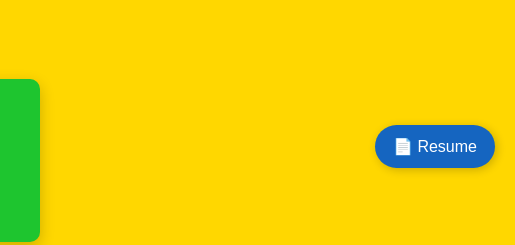
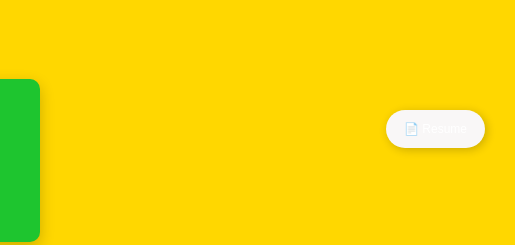
Before and after one commit to ReeshuShivhare/Portfolio, a plain HTML site: page index.html in a window 1280 px wide. Shown: the part 612-857 px from the top of the page, 765-1280 px from the left. Drawn offline with Linux system fonts and the light colour scheme.

Commit message:
some changes

```diff
--- a/index.html
+++ b/index.html
@@ -96,7 +96,6 @@
 
     <footer style="background-color: dimgray;">
         <p><b>Connect with me:</b></p>
-        <a href="your_resume.pdf" download class="btn">Download Resume</a> &nbsp;
         <a href="https://github.com/yourprofile" target="_blank">GitHub</a> &nbsp;
         <a href="https://linkedin.com/in/yourprofile" target="_blank">LinkedIn</a>
     </footer>
--- a/style.css
+++ b/style.css
@@ -195,13 +195,13 @@ footer {
 
 .resume-button {
     position: fixed;
-    bottom: 20px;
-    right: 20px;
-    background-color: #1565c0;
+    bottom: 40px;
+    right: 30px;
+    background-color: #f9f7f7;
     color: white;
     border: none;
     padding: 12px 18px;
-    font-size: 16px;
+    font-size: 12px;
     border-radius: 50px;
     cursor: pointer;
     box-shadow: 2px 2px 10px rgba(0, 0, 0, 0.2);
@@ -209,5 +209,5 @@ footer {
 }
 
 .resume-button:hover {
-    background-color: #0d47a1;
+    background-color: #080808;
 }
```
